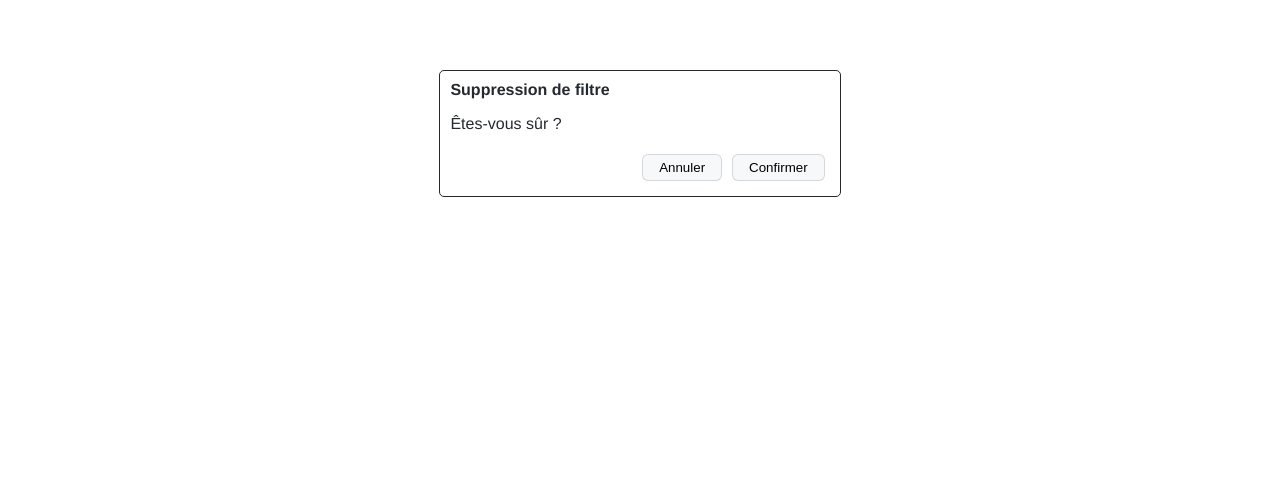
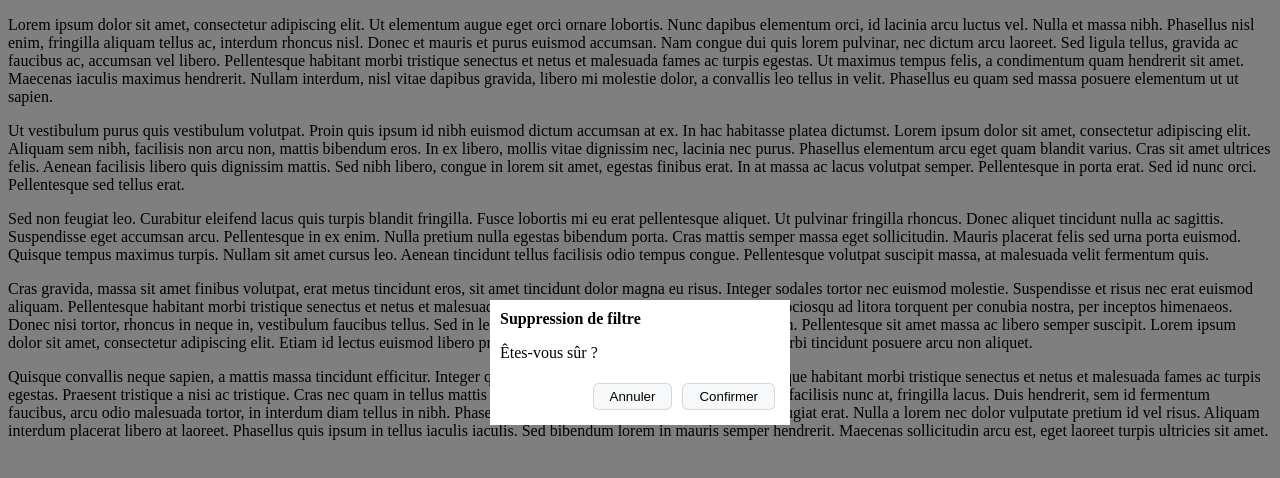
Before and after one commit to sylvaindesve/web-component-testing, a website: page public/index.html in a window 1280 px wide. Drawn offline with Linux system fonts and the light colour scheme.

Commit message:
Ajout overlay

```diff
--- a/public/index.html
+++ b/public/index.html
@@ -7,6 +7,67 @@
     <title>Web Component</title>
   </head>
   <body>
+    <p>
+      Lorem ipsum dolor sit amet, consectetur adipiscing elit. Ut elementum
+      augue eget orci ornare lobortis. Nunc dapibus elementum orci, id lacinia
+      arcu luctus vel. Nulla et massa nibh. Phasellus nisl enim, fringilla
+      aliquam tellus ac, interdum rhoncus nisl. Donec et mauris et purus euismod
+      accumsan. Nam congue dui quis lorem pulvinar, nec dictum arcu laoreet. Sed
+      ligula tellus, gravida ac faucibus ac, accumsan vel libero. Pellentesque
+      habitant morbi tristique senectus et netus et malesuada fames ac turpis
+      egestas. Ut maximus tempus felis, a condimentum quam hendrerit sit amet.
+      Maecenas iaculis maximus hendrerit. Nullam interdum, nisl vitae dapibus
+      gravida, libero mi molestie dolor, a convallis leo tellus in velit.
+      Phasellus eu quam sed massa posuere elementum ut ut sapien.
+    </p>
+    <p>
+      Ut vestibulum purus quis vestibulum volutpat. Proin quis ipsum id nibh
+      euismod dictum accumsan at ex. In hac habitasse platea dictumst. Lorem
+      ipsum dolor sit amet, consectetur adipiscing elit. Aliquam sem nibh,
+      facilisis non arcu non, mattis bibendum eros. In ex libero, mollis vitae
+      dignissim nec, lacinia nec purus. Phasellus elementum arcu eget quam
+      blandit varius. Cras sit amet ultrices felis. Aenean facilisis libero quis
+      dignissim mattis. Sed nibh libero, congue in lorem sit amet, egestas
+      finibus erat. In at massa ac lacus volutpat semper. Pellentesque in porta
+      erat. Sed id nunc orci. Pellentesque sed tellus erat.
+    </p>
+    <p>
+      Sed non feugiat leo. Curabitur eleifend lacus quis turpis blandit
+      fringilla. Fusce lobortis mi eu erat pellentesque aliquet. Ut pulvinar
+      fringilla rhoncus. Donec aliquet tincidunt nulla ac sagittis. Suspendisse
+      eget accumsan arcu. Pellentesque in ex enim. Nulla pretium nulla egestas
+      bibendum porta. Cras mattis semper massa eget sollicitudin. Mauris
+      placerat felis sed urna porta euismod. Quisque tempus maximus turpis.
+      Nullam sit amet cursus leo. Aenean tincidunt tellus facilisis odio tempus
+      congue. Pellentesque volutpat suscipit massa, at malesuada velit fermentum
+      quis.
+    </p>
+    <p>
+      Cras gravida, massa sit amet finibus volutpat, erat metus tincidunt eros,
+      sit amet tincidunt dolor magna eu risus. Integer sodales tortor nec
+      euismod molestie. Suspendisse et risus nec erat euismod aliquam.
+      Pellentesque habitant morbi tristique senectus et netus et malesuada fames
+      ac turpis egestas. Class aptent taciti sociosqu ad litora torquent per
+      conubia nostra, per inceptos himenaeos. Donec nisi tortor, rhoncus in
+      neque in, vestibulum faucibus tellus. Sed in lectus tincidunt, dapibus
+      urna in, fermentum nibh. Pellentesque sit amet massa ac libero semper
+      suscipit. Lorem ipsum dolor sit amet, consectetur adipiscing elit. Etiam
+      id lectus euismod libero pretium venenatis. Vestibulum ut ornare dui.
+      Morbi tincidunt posuere arcu non aliquet.
+    </p>
+    <p>
+      Quisque convallis neque sapien, a mattis massa tincidunt efficitur.
+      Integer quis odio quis dui volutpat vulputate. Pellentesque habitant morbi
+      tristique senectus et netus et malesuada fames ac turpis egestas. Praesent
+      tristique a nisi ac tristique. Cras nec quam in tellus mattis euismod.
+      Maecenas sit amet neque accumsan, facilisis nunc at, fringilla lacus. Duis
+      hendrerit, sem id fermentum faucibus, arcu odio malesuada tortor, in
+      interdum diam tellus in nibh. Phasellus lacinia ac est quis mollis.
+      Vivamus non feugiat erat. Nulla a lorem nec dolor vulputate pretium id vel
+      risus. Aliquam interdum placerat libero at laoreet. Phasellus quis ipsum
+      in tellus iaculis iaculis. Sed bibendum lorem in mauris semper hendrerit.
+      Maecenas sollicitudin arcu est, eget laoreet turpis ultricies sit amet.
+    </p>
     <confirmation-popin title="Suppression de filtre"></confirmation-popin>
 
     <script type="module" src="js/ConfirmationPopin.mjs"></script>
--- a/public/js/ConfirmationPopin.mjs
+++ b/public/js/ConfirmationPopin.mjs
@@ -1,16 +1,37 @@
 const css = `
 <style>
   :host {
-    color: rgb(36, 41, 47);
-    display: block;
-    font-family: Helvetica;
-    margin: 70px auto;
+    position: fixed;
+    top: 50%;
+    left: 50%;
+    z-index: 20;
+    margin-top: -100px;
+    margin-left: -150px;
+    background: #FFF;
     padding: 10px;
-    background: #fff;
-    border: 1px solid rgb(36, 41, 47);
-    border-radius: 5px;
-    width: 30%;
-    position: relative;
+    width: 280px;
+  }
+
+  :host:after {
+    position: fixed;
+    top: 0;
+    right: 0;
+    bottom: 0;
+    left: 0;
+    z-index: -2;
+    background: rgba(0,0,0,0.5);
+    content: "";
+  }
+
+  :host:before {
+    position: absolute;
+    top: 0;
+    right: 0;
+    bottom: 0;
+    left: 0;
+    z-index: -1;
+    background: #FFF;
+    content: "";
   }
 
   header {
@@ -20,20 +41,20 @@ const css = `
   .actions {
     display: flex;
     justify-content: flex-end;
-    list-style: none;
     margin: 0;
     padding: 0;
+    list-style: none;
   }
   .actions li {
   }
 
   button {
     appearance: none;
+    margin: 5px;
+    border: 1px solid rgba(27, 31, 36, 0.15);
+    border-radius: 6px;
     background-color: rgb(246, 248, 250);
-    border-radius: 6px;
-    border: 1px solid rgba(27, 31, 36, 0.15);
     cursor: pointer;
-    margin: 5px;
     padding: 5px 16px;
   }
   button:hover {
```
